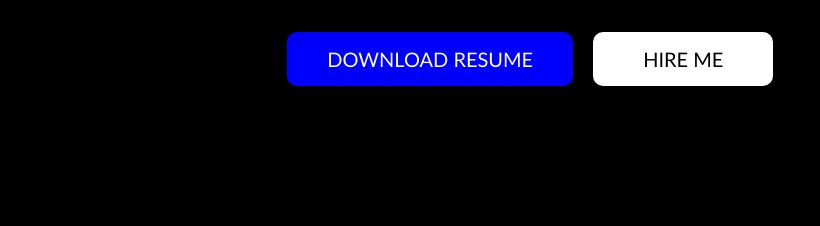
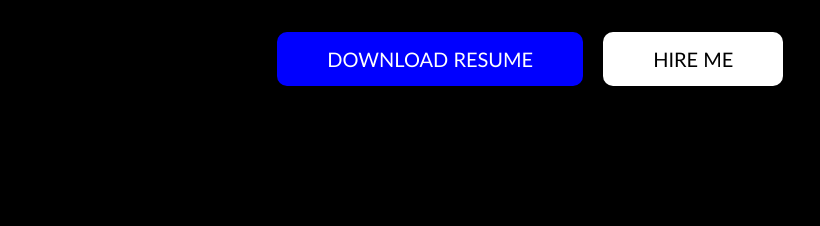
Before and after one commit to prallab-roy/portfolio, a plain HTML site: page index.html in a window 1280 px wide. Shown: the part 571-797 px from the top of the page, 0-820 px from the left. Drawn offline with Linux system fonts and the light colour scheme.

Commit message:
Update index.css

```diff
--- a/Resourse/css/index.css
+++ b/Resourse/css/index.css
@@ -608,7 +608,7 @@ ul li a:hover{
     color: #fff;
     font-size: 20px;
     text-transform: uppercase;
-    padding: 15px 40px;
+    padding: 15px 50px;
     background-color: blue;
     border-radius: 10px;
   }
```
